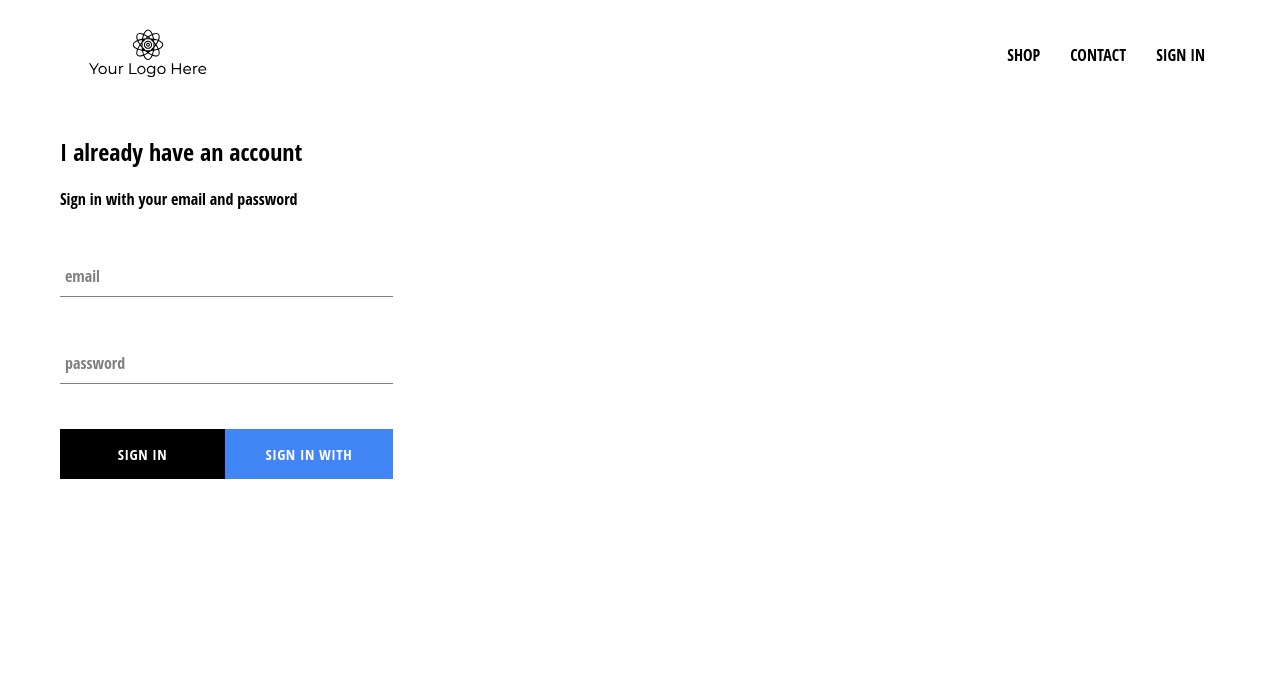
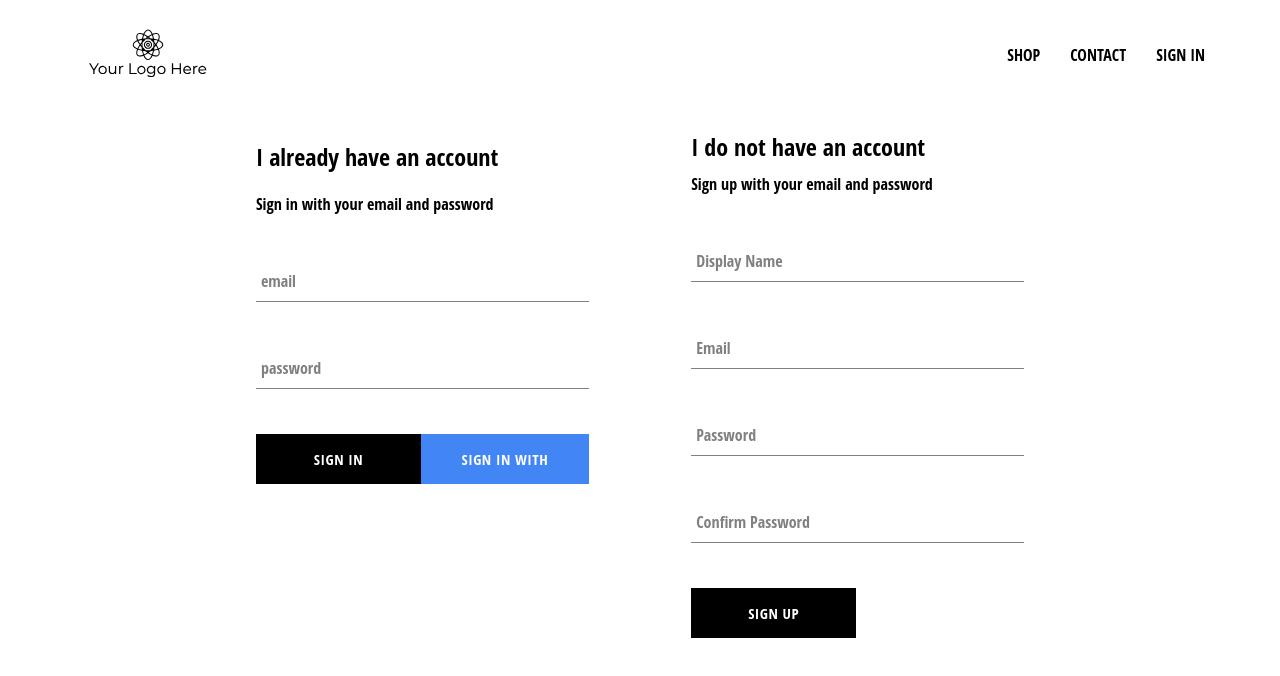
Before and after one commit to mkernsNCR/lyk-minded-clothing, a React (Create React App) app: page /signin in a window 1280 px wide. Shown: the top 676 px of the page. Built offline with nearby package versions, Linux system fonts and the light colour scheme; no server answers.

Commit message:
Implemented firebase utils / added ability to store authenticated users into firestore database

```diff
--- a/src/App.js
+++ b/src/App.js
@@ -7,7 +7,7 @@
 import ShopPage from './screens/shop/shop.component';
 import SignInAndSignUp from './screens/sign-in-and-sign-up/sign-in-and-sign-up.components';
 import Header from './components/header/header.component';
-import { auth } from './firebase/firebase.utils';
+import { auth, createUserProfileDocument } from './firebase/firebase.utils';
 
 class App extends React.Component {
 	constructor() {
@@ -21,10 +21,21 @@
 	unsubscribeFromAuth = null;
 
 	componentDidMount() {
-		this.unsubscribeFromAuth = auth.onAuthStateChanged(user => {
-			this.setState({ currentUser: user });
+		this.unsubscribeFromAuth = auth.onAuthStateChanged(async userAuth => {
+			if (userAuth) {
+				const userRef = await createUserProfileDocument(userAuth);
 
-			console.log(user);
+				userRef.onSnapshot(snapShot => {
+					this.setState({
+						currentUser: {
+							id: snapShot.id,
+							...snapShot.data()
+						}
+					});
+				});
+			} else {
+				this.setState({ currentUser: userAuth });
+			}
 		});
 	}
 
--- /dev/null
+++ b/src/components/sign-up/sign-up.component.jsx
@@ -0,0 +1,104 @@
+import React from 'react';
+
+import FormInput from '../form-input/form-input.component';
+import CustomButton from '../custom-button/custom-button.component';
+
+import { auth, createUserProfileDocument } from '../../firebase/firebase.utils';
+
+import './sign-up.styles.scss';
+
+class SignUp extends React.Component {
+	constructor() {
+		super();
+
+		this.state = {
+			displayName: '',
+			email: '',
+			password: '',
+			confirmPassword: ''
+		};
+	}
+
+	handleSubmit = async e => {
+		e.preventDefault();
+
+		const { displayName, email, password, confirmPassword } = this.state;
+
+		if (password !== confirmPassword) {
+			alert("Passwords don't match.");
+			return;
+		}
+
+		try {
+			const { user } = await auth.createUserWithEmailAndPassword(
+				email,
+				password
+			);
+
+			await createUserProfileDocument(user, { displayName });
+
+			this.setState({
+				displayName: '',
+				email: '',
+				password: '',
+				confirmPassword: ''
+			});
+		} catch (error) {
+			console.log(error);
+		}
+	};
+
+	handleChange = e => {
+		const { name, value } = e.target;
+
+		this.setState({ [name]: value });
+	};
+
+	render() {
+		const { displayName, email, password, confirmPassword } = this.state;
+		return (
+			<div className='sign-up'>
+				<h2 className='title'>I do not have an account</h2>
+				<span>Sign up with your email and password</span>
+				<form className='sign-up-form' onSubmit={this.handleSubmit}>
+					<FormInput
+						type='text'
+						name='displayName'
+						value={displayName}
+						onChange={this.handleChange}
+						label='Display Name'
+						required
+					/>
+					<FormInput
+						type='email'
+						name='email'
+						value={email}
+						onChange={this.handleChange}
+						label='Email'
+						required
+					/>
+
+					<FormInput
+						type='password'
+						name='password'
+						value={password}
+						onChange={this.handleChange}
+						label='Password'
+						required
+					/>
+					<FormInput
+						type='password'
+						name='confirmPassword'
+						value={confirmPassword}
+						onChange={this.handleChange}
+						label='Confirm Password'
+						required
+					/>
+					<CustomButton type='submit'>SIGN UP</CustomButton>
+				</form>
+			</div>
+		);
+	}
+}
+
+export default SignUp;
--- /dev/null
+++ b/src/components/sign-up/sign-up.styles.scss
@@ -0,0 +1,9 @@
+.sign-up {
+	display: flex;
+	flex-direction: column;
+	width: 26vw;
+
+	.title {
+		margin: 10px 0;
+	}
+}
--- a/src/firebase/firebase.utils.js
+++ b/src/firebase/firebase.utils.js
@@ -13,6 +13,32 @@
 	measurementId: 'G-QQY2Z9RQ0V'
 };
 
+export const createUserProfileDocument = async (userAuth, additionalData) => {
+	if (!userAuth) return;
+
+	const userRef = firestore.doc(`users/${userAuth.uid}`);
+
+	const snapShot = await userRef.get();
+
+	if (!snapShot.exists) {
+		const { displayName, email } = userAuth;
+		const createdAt = new Date();
+
+		try {
+			await userRef.set({
+				displayName,
+				email,
+				createdAt,
+				...additionalData
+			});
+		} catch (error) {
+			console.log('error creating user', error.message);
+		}
+	}
+
+	return userRef;
+};
+
 firebase.initializeApp(config);
 
 export const auth = firebase.auth();
--- a/src/screens/sign-in-and-sign-up/sign-in-and-sign-up.components.jsx
+++ b/src/screens/sign-in-and-sign-up/sign-in-and-sign-up.components.jsx
@@ -1,6 +1,7 @@
 import React from 'react';
 
 import SignIn from '../../components/sign-in/sign-in.component';
+import SignUp from '../../components/sign-up/sign-up.component';
 
 import './sign-in-and-sign-up.styles.scss';
 
@@ -8,6 +9,7 @@
 	return (
 		<div className='sign-in-and-sign-up'>
 			<SignIn />
+			<SignUp />
 		</div>
 	);
 };
--- a/src/screens/sign-in-and-sign-up/sign-in-and-sign-up.styles.scss
+++ b/src/screens/sign-in-and-sign-up/sign-in-and-sign-up.styles.scss
@@ -0,0 +1,7 @@
+.sign-in-and-sign-up {
+	display: flex;
+	flex-direction: row;
+	justify-content: space-between;
+	width: 60vw;
+	margin: 30px auto;
+}
```
